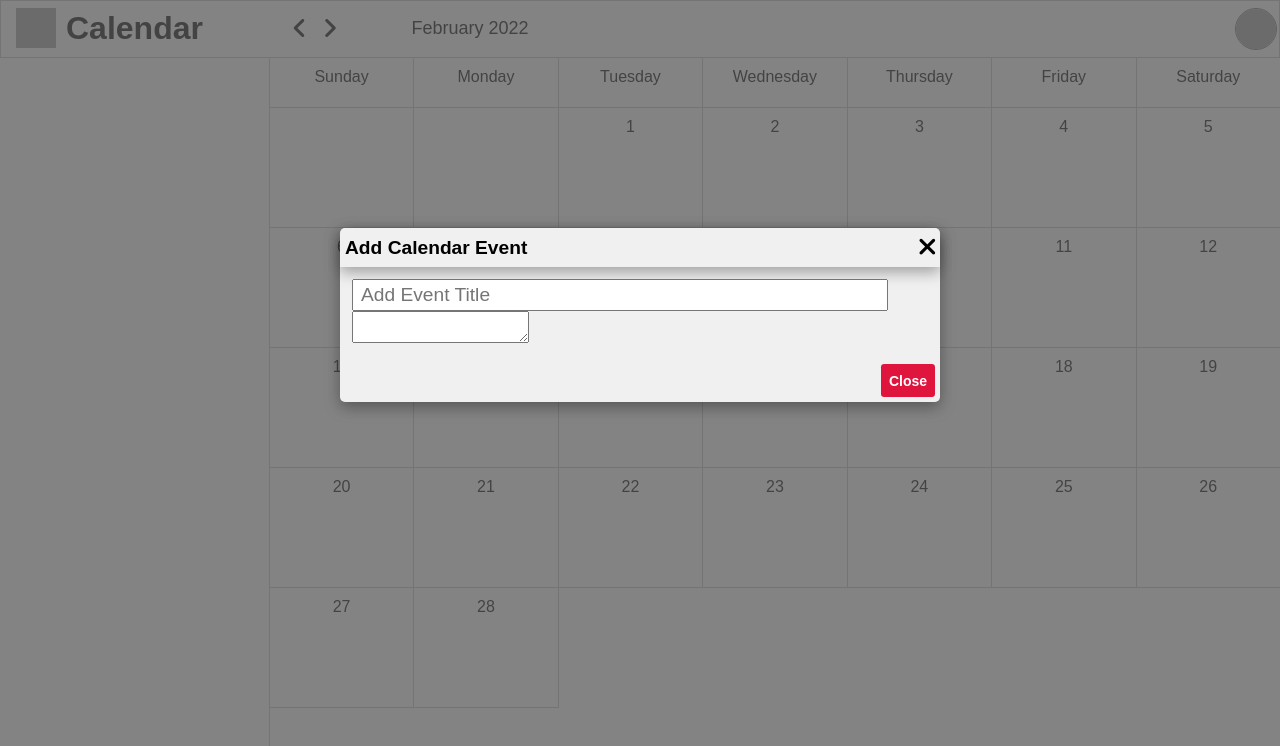
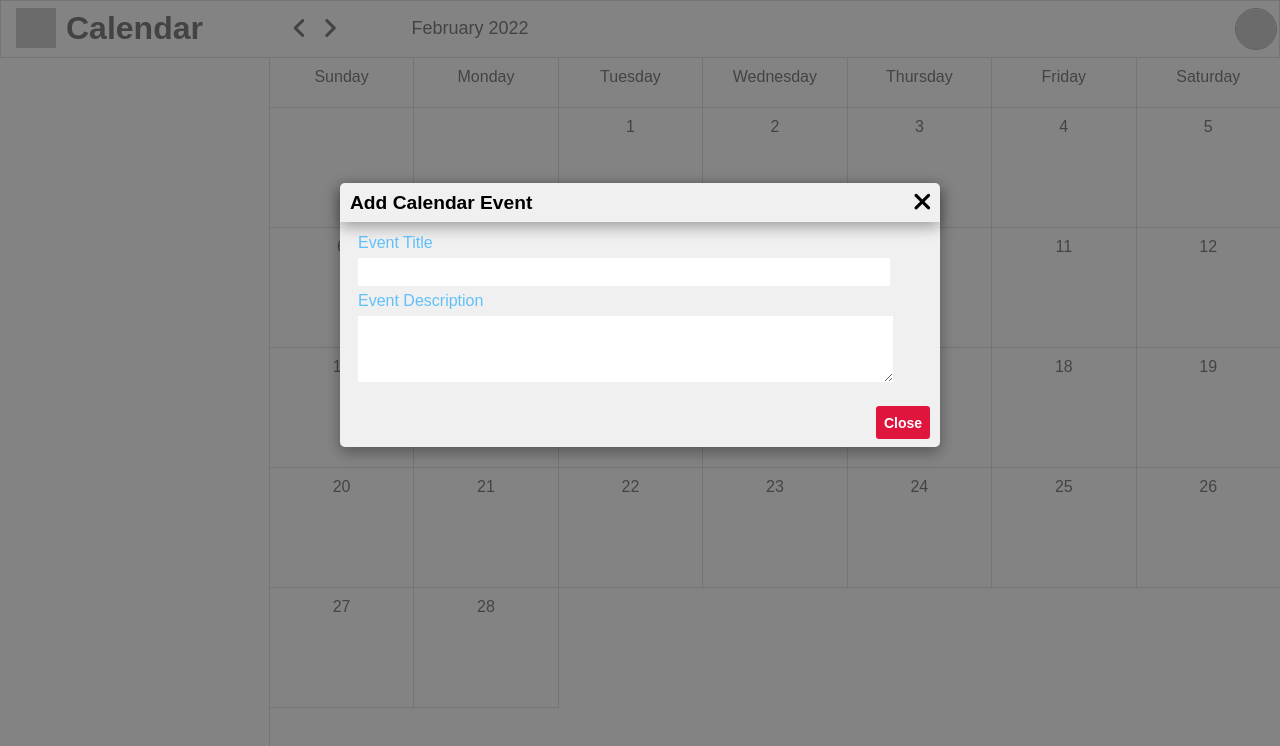
Before and after one commit to sujitIwale/google-calendar, a React (Create React App) app in the folder client/: page / in a window 1280 px wide. Both pictures are taken after a click on the element "10". Shown: the top 746 px of the page. Built offline with nearby package versions, Linux system fonts and the light colour scheme; grey boxes are pictures that could not be loaded.

Commit message:
feat: event form elements added

```diff
--- a/client/src/components/EventForm/EventForm.css
+++ b/client/src/components/EventForm/EventForm.css
@@ -10,4 +10,23 @@
     width: 90%;
     font-size: larger;
     padding: 3px 7px;
+    border: none;
 }
+
+.event-form-container > * {
+    margin: 6px;
+}
+
+.event-form-container textarea {
+    width: 90.5%;
+    border: none;
+    font-size: larger;
+    padding: 3px 7px;
+    height: 60px;
+}
+
+.event-form-container .input-labels {
+    color: rgb(0, 162, 255);
+    font-size: medium;
+    opacity: 60%;
+}
--- a/client/src/components/EventForm/EventForm.js
+++ b/client/src/components/EventForm/EventForm.js
@@ -4,20 +4,26 @@ import './EventForm.css';
 const EventForm = () => {
 	const [Event, setEvent] = useState({
 		title: '',
+		description: '',
 	});
 	const onChangeHandler = (e) => {
 		setEvent({ ...Event, [e.target.name]: e.target.value });
 	};
 	return (
 		<div className='event-form-container'>
+			<label className='input-labels'>Event Title</label>
 			<input
 				type='text'
 				name='title'
-				placeholder='Add Event Title'
 				value={Event.title}
 				onChange={onChangeHandler}
 			/>
-			<textarea />
+			<label className='input-labels'>Event Description</label>
+			<textarea
+				name='description'
+				value={Event.description}
+				onChange={onChangeHandler}
+			/>
 		</div>
 	);
 };
--- a/client/src/components/Shared/Modal/Modal.css
+++ b/client/src/components/Shared/Modal/Modal.css
@@ -32,7 +32,7 @@
 	justify-content:space-between;
 	flex-direction: row-reverse;
 	box-shadow: rgba(0, 0, 0, 0.35) 0px 5px 15px;
-	padding: 5px;
+	padding: 5px 10px;
 	align-items: center;
 }
 
@@ -53,7 +53,7 @@
 .modalContainer .footer {
 	display: flex;
 	justify-content: flex-end;
-	padding: 5px;
+	padding: 2px 10px 8px 2px;
 }
 
 @media only screen and (max-width:400px){
```
